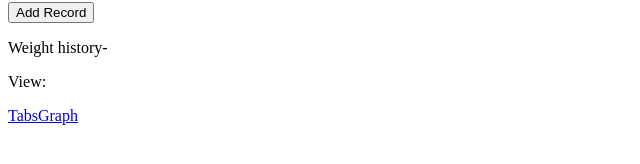
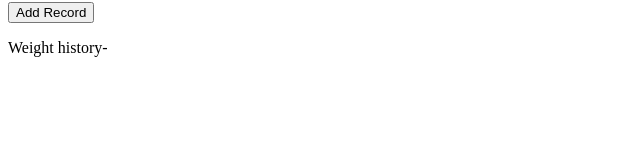
Before and after one commit to Kroplewski-M/weight-tracking, a Vue app: page / in a window 1280 px wide. Shown: the part 470-634 px from the top of the page, without its empty margins (0-640 px from the left). Built offline with nearby package versions, Linux system fonts and the light colour scheme; the HTML template or start-up script is replaced by a standard one.

Commit message:
removed graph - only tabs

```diff
--- a/src/components/AppWeightTracker.vue
+++ b/src/components/AppWeightTracker.vue
@@ -2,20 +2,14 @@
   <section>
         <div class="flex text-zinc-300 mt-[100px]">
           <p class="font-bold ">Weight history-</p>
-          <p class="ml-[180px]">View:</p>
-          <a href="#" class="ml-[20px]" @click.prevent="this.filter = 'Tabs'" :class="filter == 'Tabs' ? 'underline font-bold' : ''">Tabs</a>
-          <a href="#" class="ml-[30px]" @click.prevent="this.filter = 'Graph'" :class="filter == 'Graph' ? 'underline font-bold' : ''">Graph</a>
         </div>
-        <section v-if="this.filter == 'Tabs'" >
+        <section >
             <div v-for="date in dates" :key="date">
             <div class="w-[500px] h-[100px] bg-[#222222] rounded-md mt-5 mx-auto text-zinc-300 text-center hover:scale-[1.1] hover:cursor-pointer transition-transform">
                 <p class="font-semibold text-[30px] pt-[25px]">{{date}} - {{this.weightRecords[date]}}kg</p>
             </div>
             </div>
         </section>
-        <div v-if="this.filter== 'Graph'">
-
-        </div>
       </section>
 </template>
 
@@ -26,7 +20,6 @@ export default {
     data(){
         return{
             dates:[],
-            filter: "Tabs",
         }
     },
     methods:{
```
